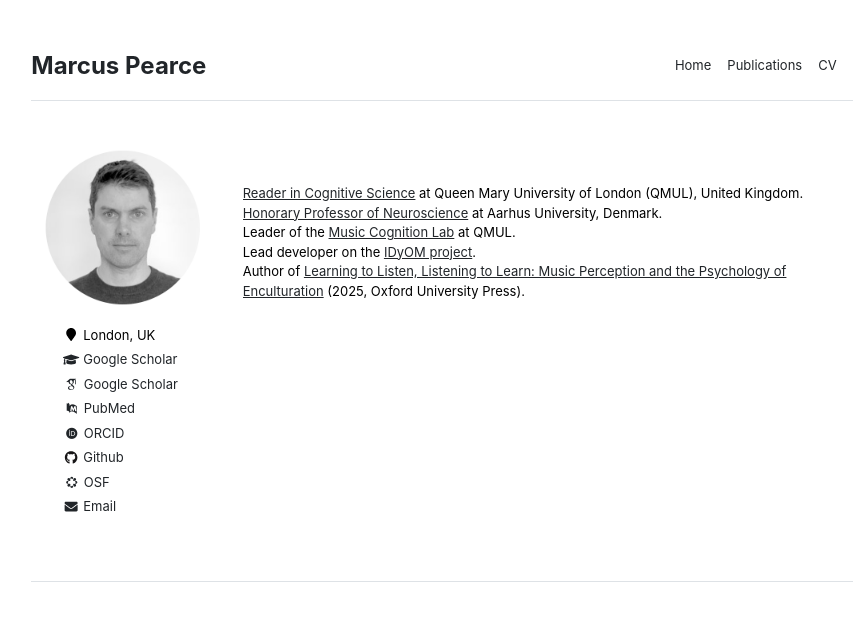
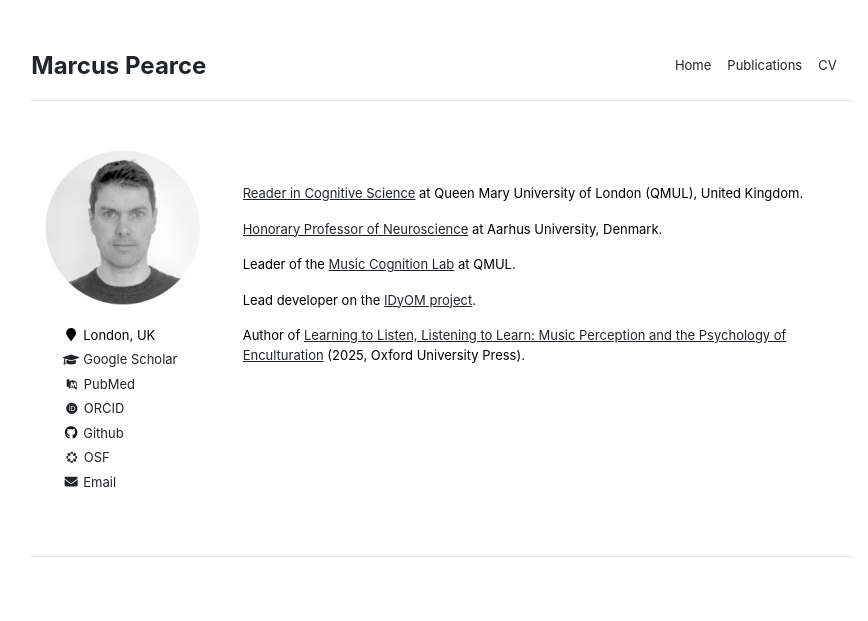
Before and after one commit to mtpearce/mtpearce.github.io, a Jekyll site: the page built from index.md, in a window 1280 px wide. Shown: the top 621 px of the page, without its empty margins (198-1066 px from the left). Built offline with Jekyll 4.4.1, drawn with Linux system fonts in a browser that asks for light colours; some web fonts are replaced.

Commit message:
Update home page

```diff
--- a/_layouts/home.html
+++ b/_layouts/home.html
@@ -10,13 +10,12 @@ layout: default
     <div class="author__urls-wrapper">
       <ul class="social-icons">
         <li><i class="fa fa-fw fa-map-marker" aria-hidden="true"></i> London, UK</li>
-        <li><a href="https://scholar.google.co.uk/citations?user=UImWMekAAAAJ"><i class="fas fa-fw fa-graduation-cap"></i> Google Scholar</a>
-        <li><a href="https://scholar.google.co.uk/citations?user=UImWMekAAAAJ"><i class="ai ai-google-scholar ai-fw"></i> Google Scholar</a></li>
+        <li><a href="https://scholar.google.co.uk/citations?user=UImWMekAAAAJ"><i class="fas fa-graduation-cap fa-fw"></i> Google Scholar</a>
         <li><a href="https://pubmed.ncbi.nlm.nih.gov/?term=marcus+pearce&sort=date&sort_order=desc"><i class="ai ai-pubmed ai-fw"></i> PubMed</a></li>
         <li><a href="https://orcid.org/0000-0002-1282-431X"><i class="ai ai-orcid ai-fw"></i> ORCID</a></li>
         <li><a href="https://github.com/mtpearce"><i class="fab fa-fw fa-github" aria-hidden="true"></i> Github</a></li>
         <li><a href="https://osf.io/2nxqh/"><i class="ai ai-osf ai-fw"></i> OSF</a></li>
-        <li><a href="mailto:marcus.pearce[at]qmul.ac.uk"><meta itemprop="email" content="marcus.pearce.at.qmul.ac.uk"/><i class="fas fa-fw fa-envelope" aria-hidden="true"></i><span class="label"> Email</span></a></li>
+        <li><a href="mailto:Marcus Pearce <marcus.pearce[at]qmul.ac.uk>"><meta itemprop="email" content="marcus.pearce.at.qmul.ac.uk"/><i class="fas fa-envelope fa-fw" aria-hidden="true"></i><span class="label"> Email</span></a></li>
       </ul>
     </div>
   </div>
--- a/_sass/main.scss
+++ b/_sass/main.scss
@@ -21,6 +21,7 @@ $border-color               : $lighter-gray;
 /* Standard Elements */
 
 html {
+    font-family: "Open Sans", "Source Sans Pro", "Helvetica Neue", Helvetica, Arial, sans-serif;
     overflow-y: scroll;
     height: 100%;
     margin-bottom: 0.01em;
--- a/index.md
+++ b/index.md
@@ -2,22 +2,13 @@
 layout: home
 title: "Home"
 ---
-<div>
+
 <a href="https://www.seresearch.qmul.ac.uk/chcc/people/mpearce">Reader in Cognitive Science</a> at Queen Mary University of London (QMUL), United Kingdom.
-
-<br>
 
 <a href="https://pure.au.dk/portal/en/persons/marcus-pearce(f0db7f72-b766-44d2-aece-e5f85ddbf172).html">Honorary Professor of Neuroscience</a> at Aarhus University, Denmark.
 
-<br>
-
 Leader of the <a href="http://music-cognition.eecs.qmul.ac.uk">Music Cognition Lab</a> at QMUL.
-
-<br>
 
 Lead developer on the <a href="https://www.marcus-pearce.com/idyom">IDyOM project</a>.
 
-<br>
-
 Author of <a href="https://global.oup.com/academic/product/learning-to-listen-listening-to-learn-9780198848004">Learning to Listen, Listening to Learn: Music Perception and the Psychology of Enculturation</a> (2025, Oxford University Press).
-</div>
```
